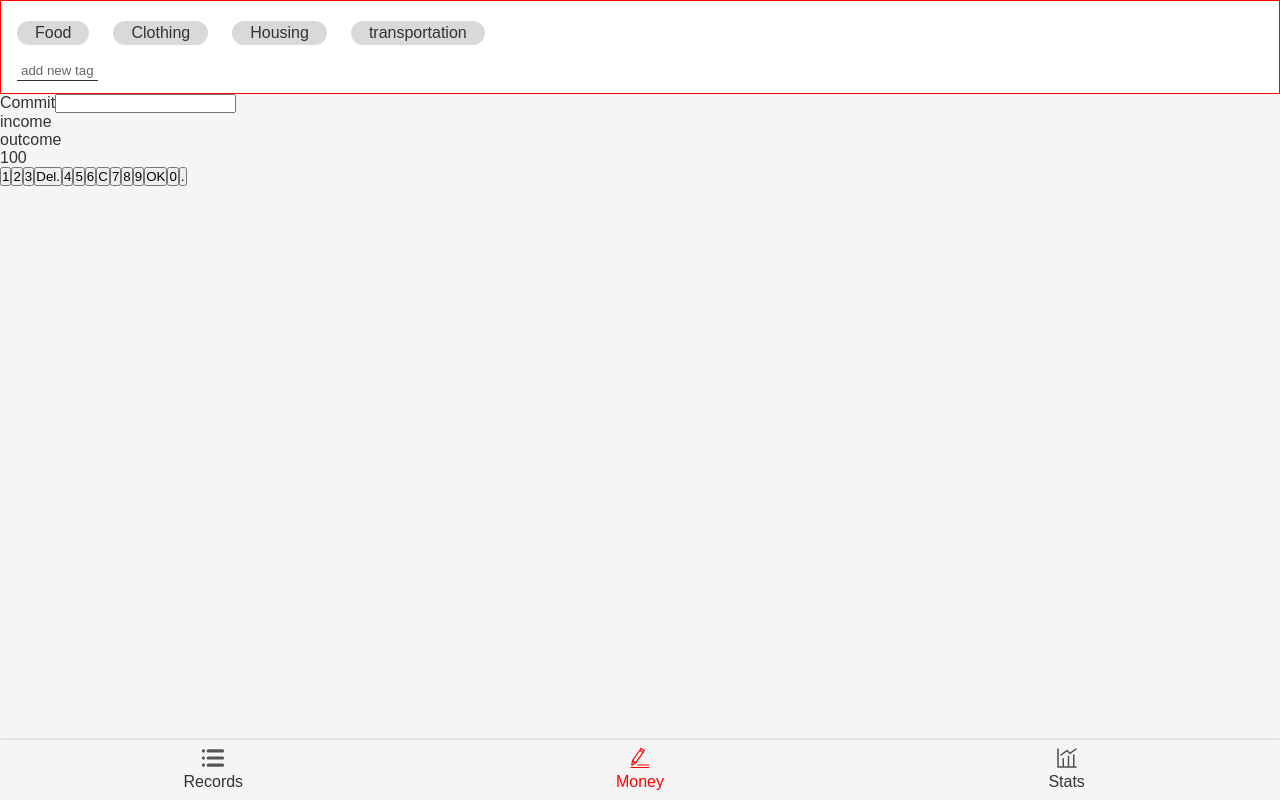
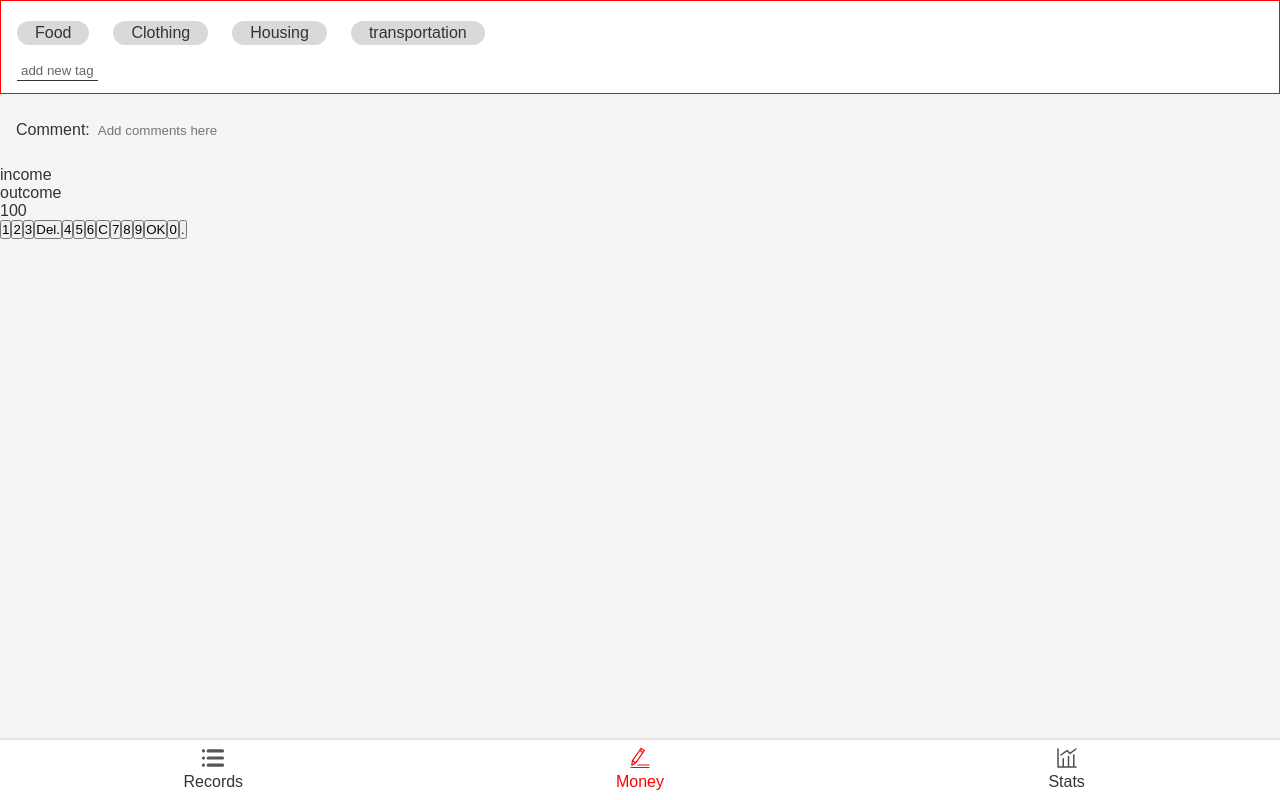
Before and after one commit to L-Qichen/easebooks-react, a React app: page /#/money in a window 1280 px wide. Built offline with nearby package versions, Linux system fonts and the light colour scheme.

Commit message:
The UI of NotesSection part of Money.tsx done.

```diff
--- a/src/components/Nav.tsx
+++ b/src/components/Nav.tsx
@@ -5,6 +5,7 @@ import { NavLink } from "react-router-dom";
 
 const Nav = () => {
   const NavBox = styled.div`
+  background: white;
   line-height: 24px;
   box-shadow: 0 0 3px rgba(0,0,0,0.25);
   > ul {
--- a/src/index.scss
+++ b/src/index.scss
@@ -34,3 +34,7 @@ a {
 body {
   background: #f5f5f5;
 }
+
+:focus {
+  outline: none;
+}
--- a/src/views/Money.tsx
+++ b/src/views/Money.tsx
@@ -28,7 +28,21 @@ function Money() {
   `
 
   const NotesSection = styled.section`
-
+    padding: 0px 16px;
+    > label {
+      display: flex;
+      align-items: center;
+      > span {
+        margin-right: 8px;
+        white-space: nowrap;
+      }
+      > input {
+        width: 100%;
+        height: 72px;
+        border: none;
+        background: none;
+      }
+    }
   `
 
   const CategorySection = styled.section`
@@ -54,9 +68,9 @@ function Money() {
       <NotesSection>
         <label>
           <span>
-            Commit
+            Comment:
           </span>
-          <input type="text" />
+          <input type="text" placeholder="Add comments here" />
         </label>
       </NotesSection>
 
```
